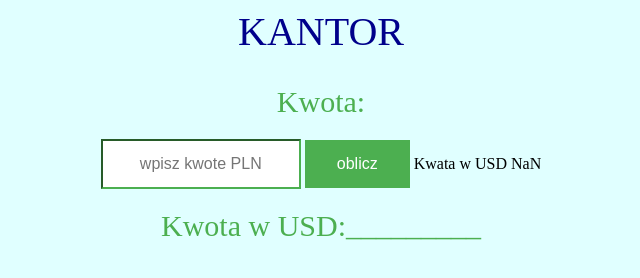
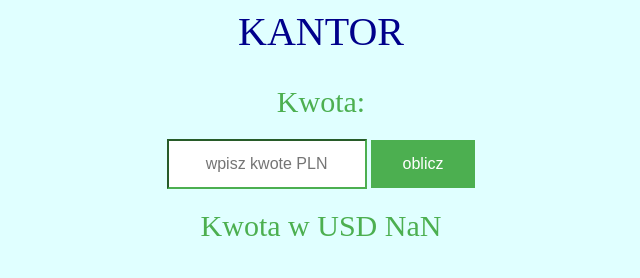
Before and after one commit to BartWy/FrontEnd2GUP, a plain HTML site: page kantor/index.html in a window 1280 px wide. Both pictures are taken after a click on the button "oblicz". Shown: the whole page, without its empty margins (319-959 px from the left). Drawn offline with Linux system fonts and the light colour scheme.

Commit message:
kantor project added

```diff
--- a/kantor/app.js
+++ b/kantor/app.js
@@ -5,8 +5,8 @@ var btn = document.getElementById('count');
 
 
 btn.addEventListener('click', function(){
-    var res = document.getElementById('result');
-    res.innerHTML = "Kwata w USD " + (parseFloat(amount.value)/ 3.65).toFixed(2);
+    var res = document.getElementById('usd');
+    res.innerHTML = "Kwota w USD " + (parseFloat(amount.value)/ 3.65).toFixed(2);
 
 
 });
--- a/kantor/index.html
+++ b/kantor/index.html
@@ -15,7 +15,7 @@
         <input id ="count" type="button" value="oblicz"/>
          <span id="result"></span>
 
-        <div id="usd"> Kwota w USD:_________</div>
+        <div id="usd"> </div>
          </div>
          <script src="app.js">  </script>
     </body>
```
